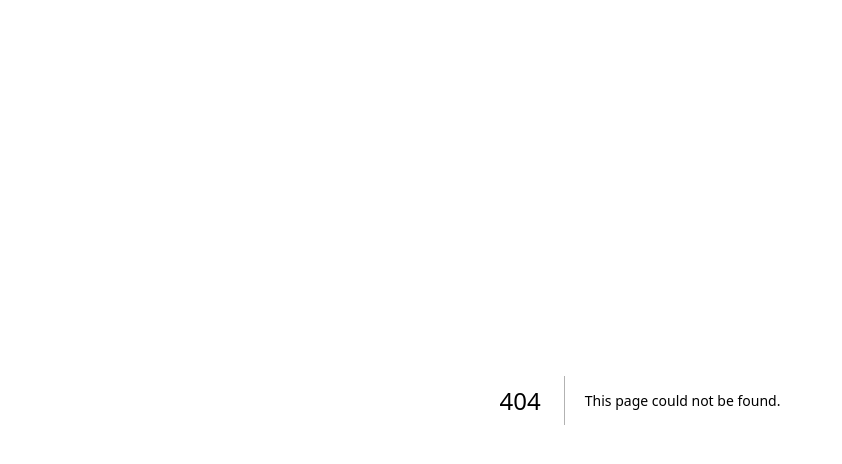
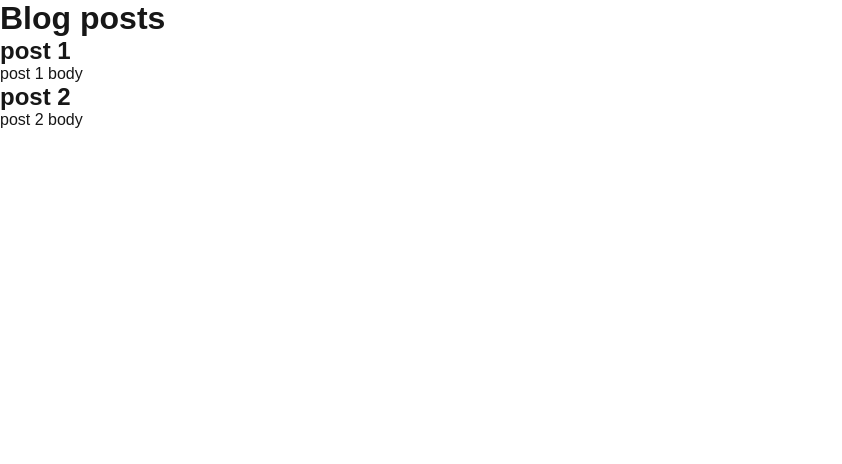
Before and after one commit to salmancrc/nextjs-app, a Next.js app: page /blog in a window 1280 px wide. Before the commit this address had no page. Shown: the top 464 px of the page, without its empty margins (0-842 px from the left). Built offline with nearby package versions, Linux system fonts and the light colour scheme.

Commit message:
blog page added for blog main route

```diff
--- /dev/null
+++ b/src/app/blog/page.js
@@ -0,0 +1,31 @@
+import React from 'react';
+import Link from 'next/link';
+
+const posts = [
+  {
+    id: "1",
+    title: "post 1",
+    body: "post 1 body",
+  },
+  {
+    id: "2",
+    title: "post 2",
+    body: "post 2 body",
+  },
+];
+
+export default function BlogPage() {
+  return (
+    <div>
+      <h1>Blog posts</h1>
+      {posts.map((post) => (
+        <Link key={post.id} href={`/blog/${post.id}`}>
+          <div className='mb-4'>
+            <h2>{post.title}</h2>
+            <div>{post.body}</div>
+          </div>
+        </Link>
+      ))}
+    </div>
+  );
+}
```
